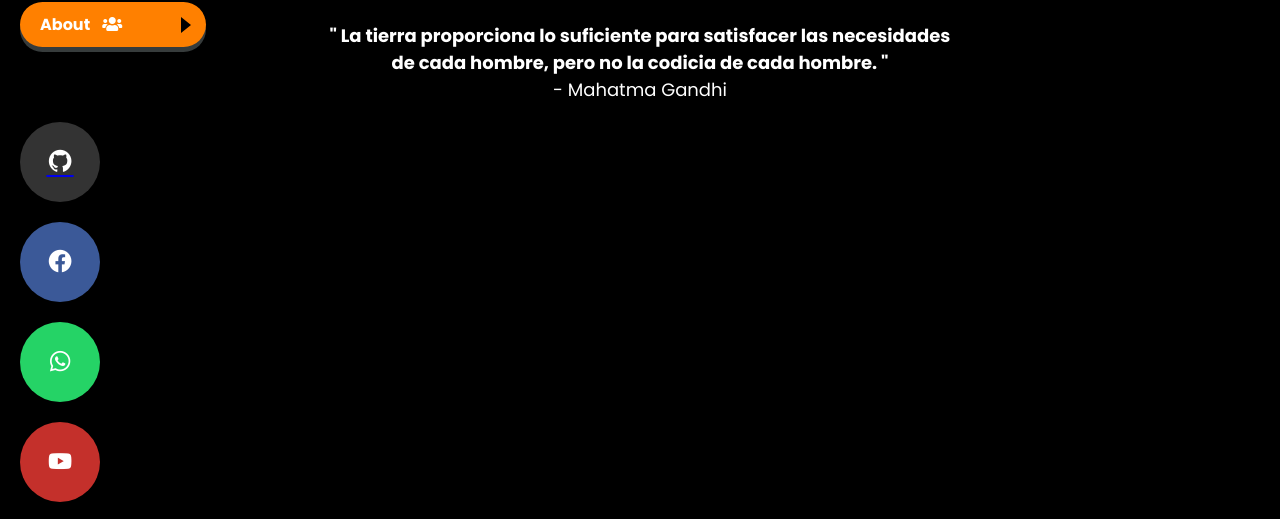
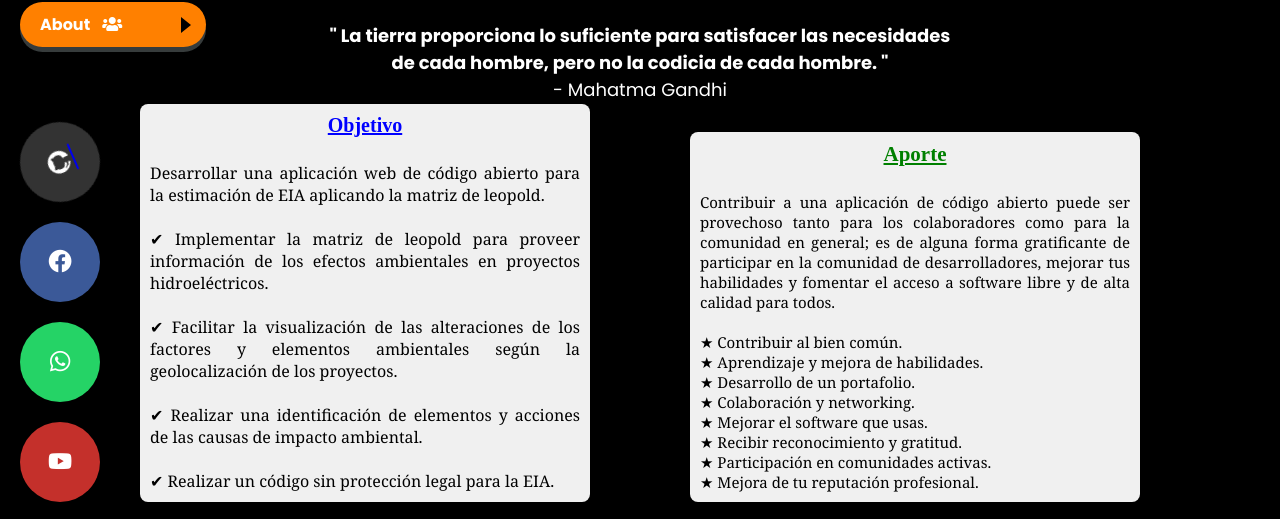
Before and after one commit to AlfredGarciaa/Evaluacion-Impacto-Ambiental, a React (Create React App) app: page /about in a window 1280 px wide. Shown: the part 278-797 px from the top of the page. Built offline with nearby package versions, Linux system fonts and the light colour scheme; a web font is replaced by a local one.

Commit message:
Texto Objetive-Aport

```diff
--- a/src/Components/HomeHeader.jsx
+++ b/src/Components/HomeHeader.jsx
@@ -133,7 +133,6 @@ const Controles = styled.div`
   height: 100%;
   pointer-events: none;
 `;
-
 const Boton = styled.button`
   pointer-events: all;
   background: none;
--- a/src/Styles/Icons.css
+++ b/src/Styles/Icons.css
@@ -11,7 +11,7 @@
   justify-content: flex-end;
   align-items: flex-start;
   background-color: #000;
-    padding-left: 20px; /* Ajusta el margen izquierdo según tu preferencia */
+  padding-left: 20px;
 }
 
 .main1 {
@@ -23,9 +23,9 @@
 .icon {
   width: 80px;
   height: 80px;
-    margin-bottom: 20px; /* Ajusta el espacio entre los iconos según tu preferencia */
+  margin-bottom: 20px;
   border-radius: 50%;
-    background-color: #333333; /* Ajusta el color de fondo de los iconos según tu preferencia */
+  background-color: #333333;
   display: flex;
   align-items: center;
   justify-content: center;
@@ -33,10 +33,14 @@
   transition: background-color 0.3s, box-shadow 0.3s, transform 0.3s;
 }
 
+.icon-git {
+  animation: spin 8s linear infinite;
+}
+
 .icon:hover {
   background-color: #8f8484;
   box-shadow: 0 0 20px #8f8484;
-    transform: scale(1.1); /* Hace que el icono aumente de tamaño al seleccionarlo */
+  transform: scale(1.1);
 }
 
 .icon:nth-child(2) {
@@ -64,3 +68,30 @@ svg circle {
 .icon:hover circle {
   stroke-dasharray: 220;
 }
+
+.container {
+  text-align: center;
+}
+
+.container h2 {
+  color: #333;
+  font-size: 24px;
+}
+
+.subrayado {
+  text-decoration: underline;
+  color: blue;
+}
+
+.justify-text {
+  text-align: justify;
+}
+
+@keyframes spin {
+  0% {
+    transform: rotate(0deg);
+  }
+  100% {
+    transform: rotate(360deg);
+  }
+}
--- /dev/null
+++ b/src/Styles/Text.css
@@ -0,0 +1,40 @@
+.body2 {
+    margin: 0;
+    padding: 0;
+}
+
+.container {
+    display: flex;
+    justify-content: space-between;
+    align-items: flex-end;
+    position: fixed;
+    bottom: 20px;
+    left: 50%;
+    transform: translateX(-50%);
+    width: 100%;
+    max-width: 1000px;
+}
+
+.objetivos-container,
+.aporte-container {
+    background-color: #f0f0f0;
+    padding: 10px;
+    border-radius: 8px;
+    box-shadow: 0 2px 4px rgba(0, 0, 0, 0.1);
+    width: 45%;
+    text-align: center;
+}
+
+.objetivos-container h2,
+.aporte-container h2 {
+    margin: 0;
+    padding: 0;
+    font-size: 20px;
+}
+
+@media (max-width: 600px) {
+    .objetivos-container,
+    .aporte-container {
+        width: 100%;
+    }
+}
--- a/src/Views/About.js
+++ b/src/Views/About.js
@@ -3,6 +3,7 @@ import { Link, useLocation } from 'react-router-dom';
 import image from '../Assets/Marca.png';
 import '../Styles/About.css';
 import '../Styles/Icons.css';
+import '../Styles/Text.css';
 
 const About = () => {
   const location = useLocation();
@@ -48,9 +49,52 @@ const About = () => {
         })}
       </div>
 
+      <div class="body2">
+        <div class="container">
+          <div class="objetivos-container">
+              <h2 style={{ fontSize: '20px', fontFamily: 'Pacifico, cursive', color: 'blue' }} class="subrayado">Objetivo</h2>
+              <br />
+              <ul style={{ fontSize: '16px', fontFamily: 'Georgia, serif'}} class="justify-text">
+                Desarrollar una aplicación web de código abierto para la estimación de EIA aplicando la matriz de leopold.
+                <br /> <br />
+                <li>✔ Implementar la matriz de leopold para proveer información de los efectos ambientales en proyectos hidroeléctricos. </li>
+                <br />
+                <li>✔ Facilitar la visualización de las alteraciones de los factores y elementos ambientales según la geolocalización de los proyectos. </li>
+                <br />
+                <li>✔ Realizar una identificación de elementos y acciones de las causas de impacto ambiental. </li>
+                <br />
+                <li>✔ Realizar un código sin protección legal para la EIA. </li>
+              </ul>
+          </div>
+          <div className="aporte-container">
+              <h2 style={{ fontSize: '21px', fontFamily: 'Pacifico, cursive', color: 'green' }} class="subrayado">Aporte</h2>
+              <br />
+              <ul style={{ fontSize: '15px', fontFamily: 'Georgia, serif'}} class=" justify-text">
+              Contribuir a una aplicación de código abierto puede ser provechoso tanto para los colaboradores como para la comunidad en general; es de alguna forma gratificante de participar en la comunidad de desarrolladores, mejorar tus habilidades y fomentar el acceso a software libre y de alta calidad para todos.
+              <br /> <br />
+                ★	Contribuir al bien común.
+                <br />
+                ★	Aprendizaje y mejora de habilidades.
+                <br />
+                ★	Desarrollo de un portafolio.
+                <br />
+                ★ Colaboración y networking.
+                <br />
+                ★	Mejorar el software que usas.
+                <br />
+                ★	Recibir reconocimiento y gratitud.
+                <br />
+                ★	Participación en comunidades activas.
+                <br />
+                ★	Mejora de tu reputación profesional.
+              </ul>
+          </div>
+        </div>
+      </div>
+
       <div className="body1">
         <div className="main1">
-          <a href={githubRepoURL} target="_blank" rel="noopener noreferrer" className="icon">
+          <a href={githubRepoURL} target="_blank" rel="noopener noreferrer" className="icon icon-git">
             <i className="bx bxl-github"></i>
           </a>
 
--- a/src/Views/Home.js
+++ b/src/Views/Home.js
@@ -50,8 +50,8 @@ const Home = () => {
     { path: '/about', label: 'About', icon: <i class="fas fa-users"></i> },
   ];
 
-  const mapCenter = [51.505, -0.09]; // Coordenadas del centro del mapa (Latitud, Longitud)
-  const mapZoom = 13; // Nivel de zoom inicial del mapa
+  const mapCenter = [51.505, -0.09];
+  const mapZoom = 13;
 
   return (
     <div>
@@ -89,14 +89,11 @@ const Home = () => {
         </div>
       </div>
 
-      {/* Agregar el mapa con react-leaflet */}
       <div className="map-container">
         <MapContainer center={mapCenter} zoom={mapZoom} className="leaflet-map">
-          {/* Agregar una capa de mapas, puedes elegir el proveedor que prefieras */}
           <TileLayer
             url="https://{s}.tile.openstreetmap.org/{z}/{x}/{y}.png"
           />
-          {/* Puedes agregar marcadores, polígonos, etc., según tus necesidades */}
         </MapContainer>
       </div>
 
```
Also changed, not shown: src/Components/Matriz.jsx (added), src/Styles/Matriz.css (added), src/Views/Matriz.js (added). Lines whose indentation alone changed are shown as unchanged.
